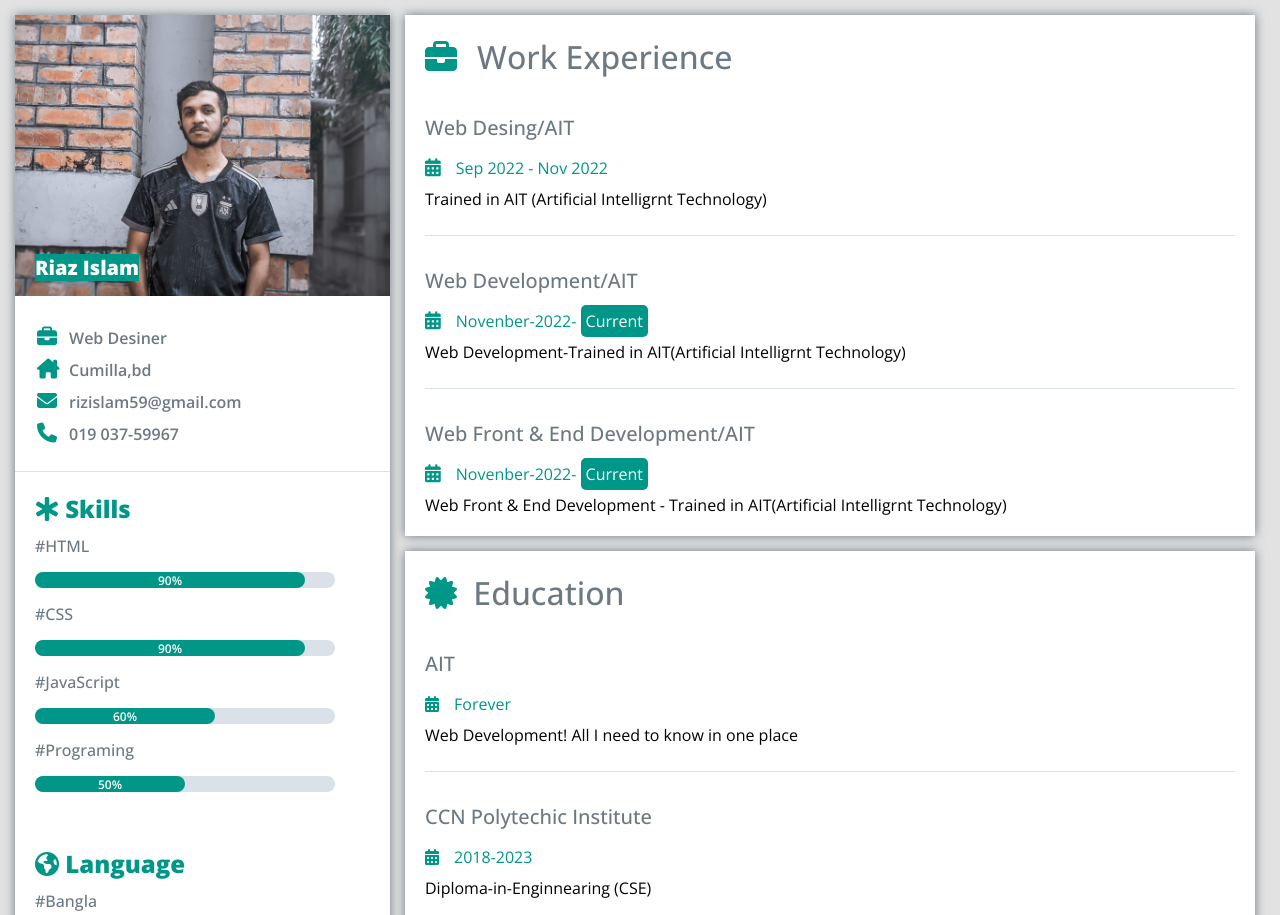
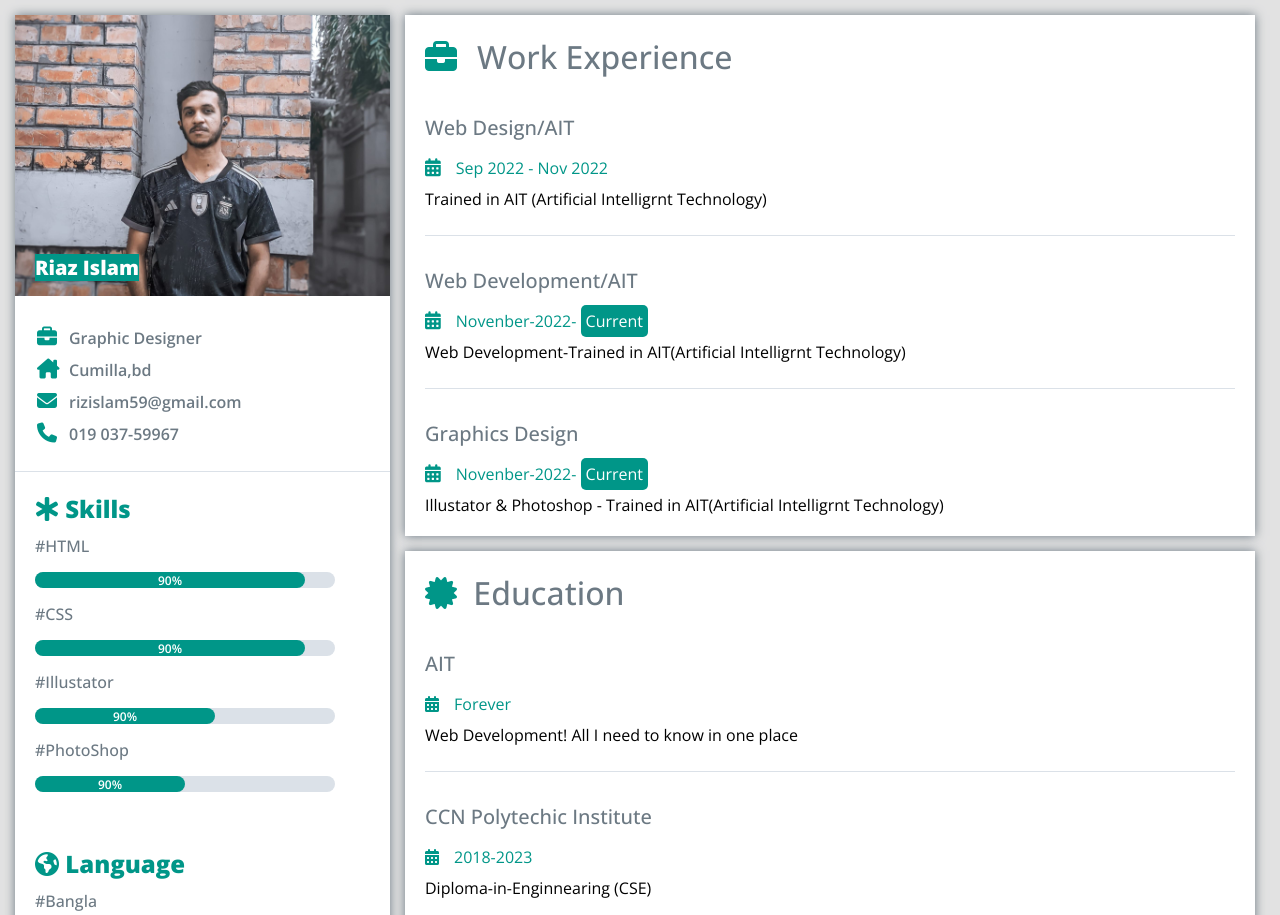
Before and after one commit to RiazIslam59/offcialriazislam, a plain HTML site: page index.html in a window 1280 px wide. Shown: the top 915 px of the page. Drawn offline with nearby package versions, Linux system fonts and the light colour scheme.

Commit message:
Update index.html

```diff
--- a/index.html
+++ b/index.html
@@ -27,7 +27,7 @@
                 <table>
                 <tr>
                     <td class="td"><i class="fa-sharp fa-solid fa-briefcase"></i></td>
-                    <td class="tds">Web Desiner</td>
+                    <td class="tds">Graphic Designer</td>
                 </tr>
                 <tr>
                     <td class="td"><i class="fa-sharp fa-solid fa-house-chimney"></i></td>
@@ -50,10 +50,10 @@
                 <div class="persentage-html"><div class="persentages">90%</div></div>
                 <p>#CSS</p>
                 <div class="persentage-css"><div class="persentages">90%</div></div>
-                <p>#JavaScript</p>
-                <div class="persentage-java"><div class="persentages">60%</div></div>
-                <p>#Programing</p>
-                <div class="persentage-prog"><div class="persentages">50%</div></div>
+                <p>#Illustator</p>
+                <div class="persentage-java"><div class="persentages">90%</div></div>
+                <p>#PhotoShop</p>
+                <div class="persentage-prog"><div class="persentages">90%</div></div>
             </div>
             <div class="language">
                 <h2><i class="fa-solid fa-earth-americas"></i> Language</h2>
@@ -72,7 +72,7 @@
                 <h1><i class="fa-sharp fa-solid fa-briefcase"></i>Work Experience</h1>
             </div>
             <div class="experience">
-                <h2>Web Desing/AIT</h2>
+                <h2>Web Design/AIT</h2>
                 <div class="experience-desing"><i class="fa-solid fa-calendar-days"></i><p>Sep 2022 - Nov 2022</p></div>
                 <p>Trained in AIT (Artificial Intelligrnt Technology)</p>
 
@@ -85,9 +85,9 @@
             </div>
             <div class="underline"></div>
             <div class="experience">
-                <h2>Web Front & End Development/AIT</h2>
+                <h2>Graphics Design</h2>
                 <div class="experience-desing"><i class="fa-solid fa-calendar-days"></i><p>Novenber-2022- <span>Current</span></p></div>
-                <p>Web Front & End Development - Trained in AIT(Artificial Intelligrnt Technology)</p>
+                <p>Illustator & Photoshop - Trained in AIT(Artificial Intelligrnt Technology)</p>
             </div>
         </div>
 
```
